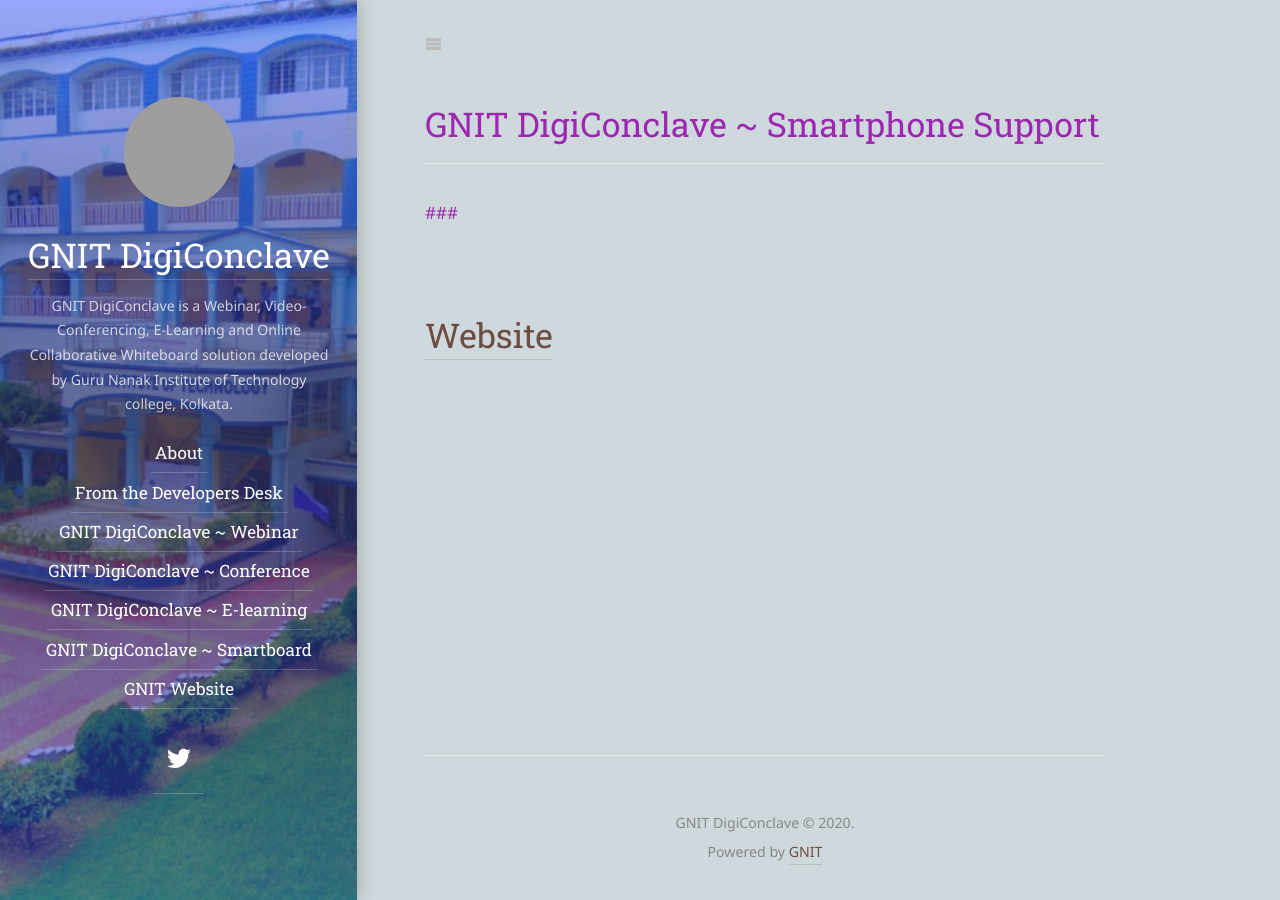
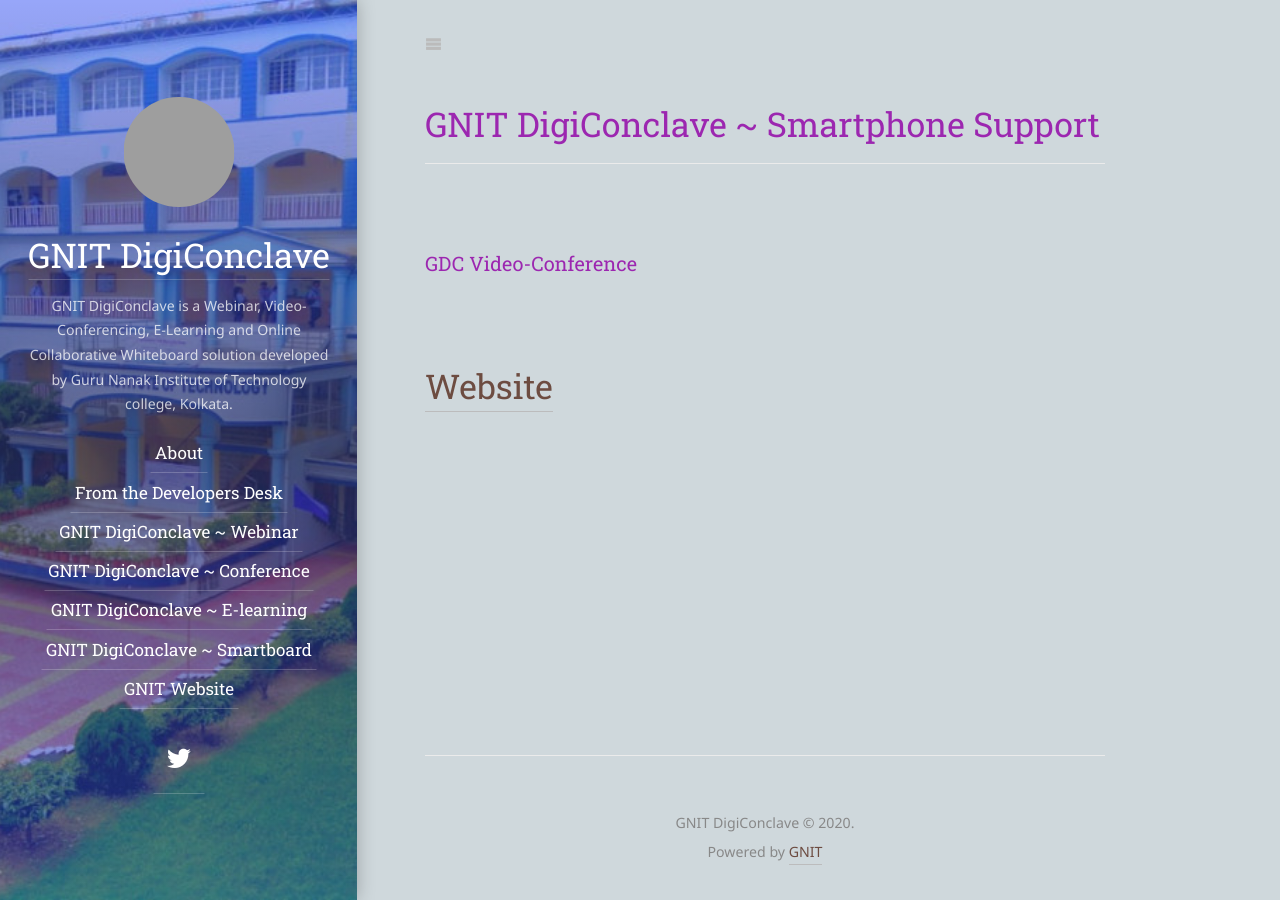
Before and after one commit to gnit-weperfect/gnit-weperfect.github.io, a Jekyll site: the page built from mobile.md, in a window 1280 px wide. Built offline with Jekyll 4.4.1, drawn with Linux system fonts in a browser that asks for light colours; some web fonts are replaced; grey boxes are pictures that could not be loaded.

Commit message:
10th June, 2020 | moderately hot weather

```diff
--- a/mobile.md
+++ b/mobile.md
@@ -4,5 +4,5 @@ title: GNIT DigiConclave ~ Smartphone Support
 ---
 
 
-###
+### GDC Video-Conference
 # [Website](https://wbnr.gnitdigiconclave.com/)
```
